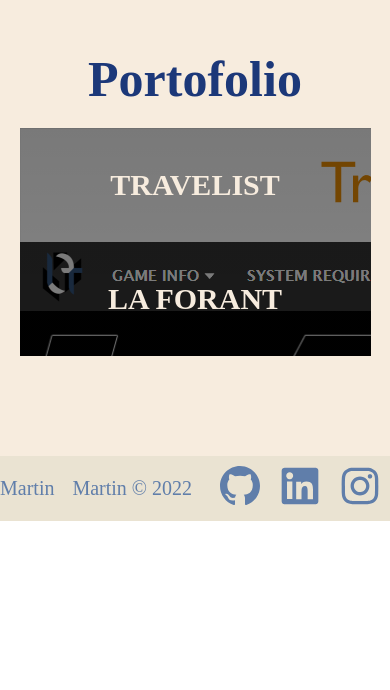
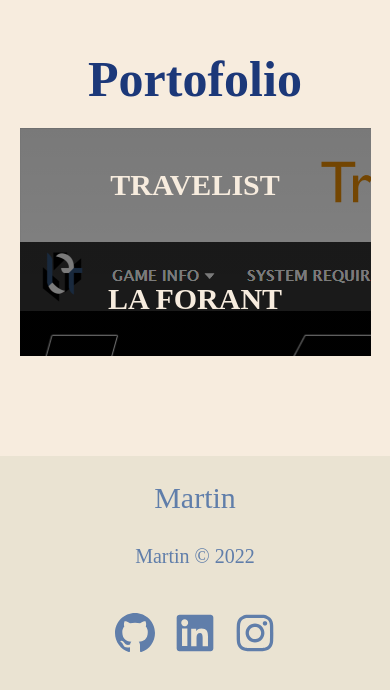
Before and after one commit to Martin-1008/Portofolio, a React (Create React App) app: page / in a window 390 px wide. Shown: the part 1834-2524 px from the top of the page. Before the commit the page ends 2355 px from the top, so only its background shows below. Built offline with nearby package versions, Linux system fonts and the light colour scheme.

Commit message:
add footer responsive

```diff
--- a/src/Components/Footer/Footer.module.css
+++ b/src/Components/Footer/Footer.module.css
@@ -12,11 +12,16 @@
 
 .footerContainer{
     max-width: 1300px;
+    padding: 0 20px;
     margin: auto;
     display: flex;
     flex-direction: row;
     justify-content: space-between;
     align-items: center;
+}
+
+.name{
+    font-size: 50px;
 }
 
 .socialMedia a{
@@ -27,3 +32,18 @@
 .socialMedia a img{
     width: 40px;
 }
+
+@media screen and (max-width: 650px){
+    .footerContainer{
+        flex-direction: column;
+        align-items: center;
+    }
+
+    .name{
+        font-size: 30px;
+    }
+
+    .footerContainer *{
+        padding: 15px 0;
+    }
+}
```
